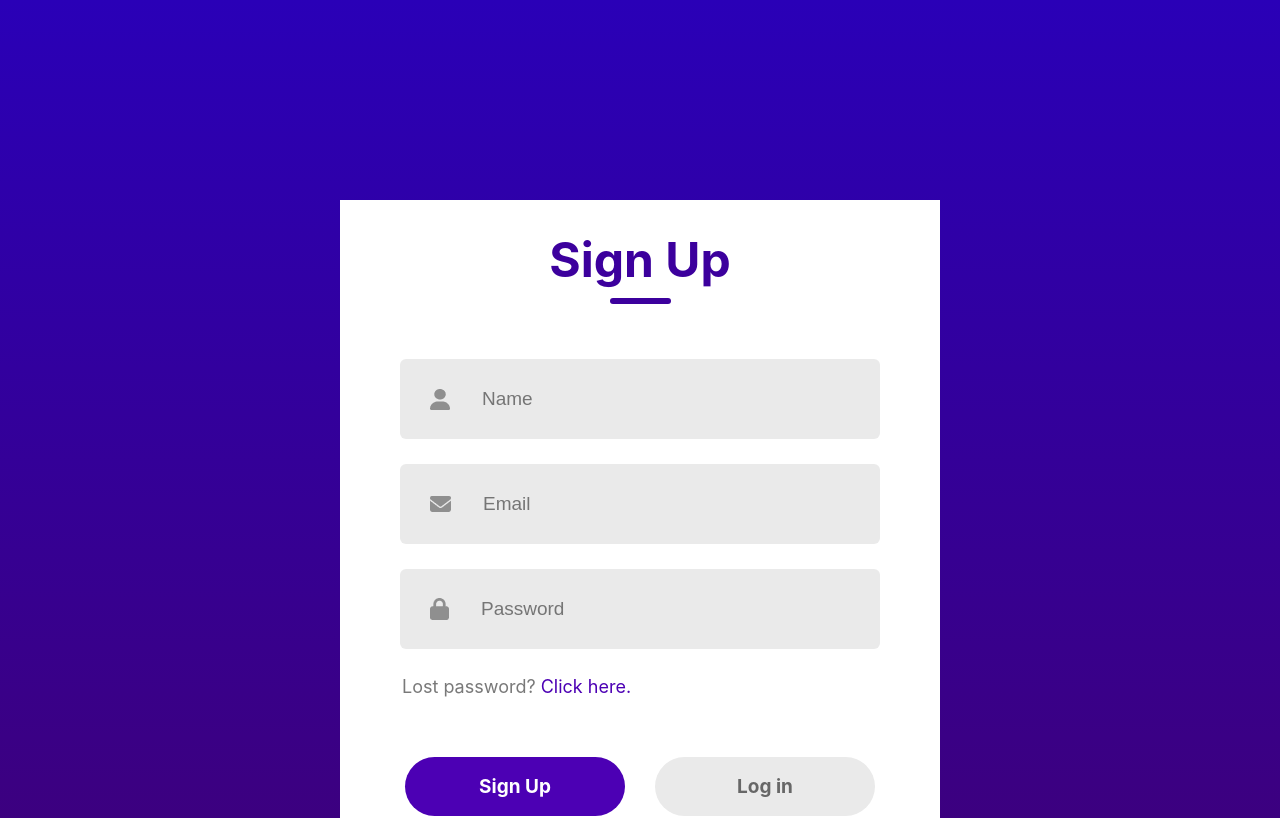
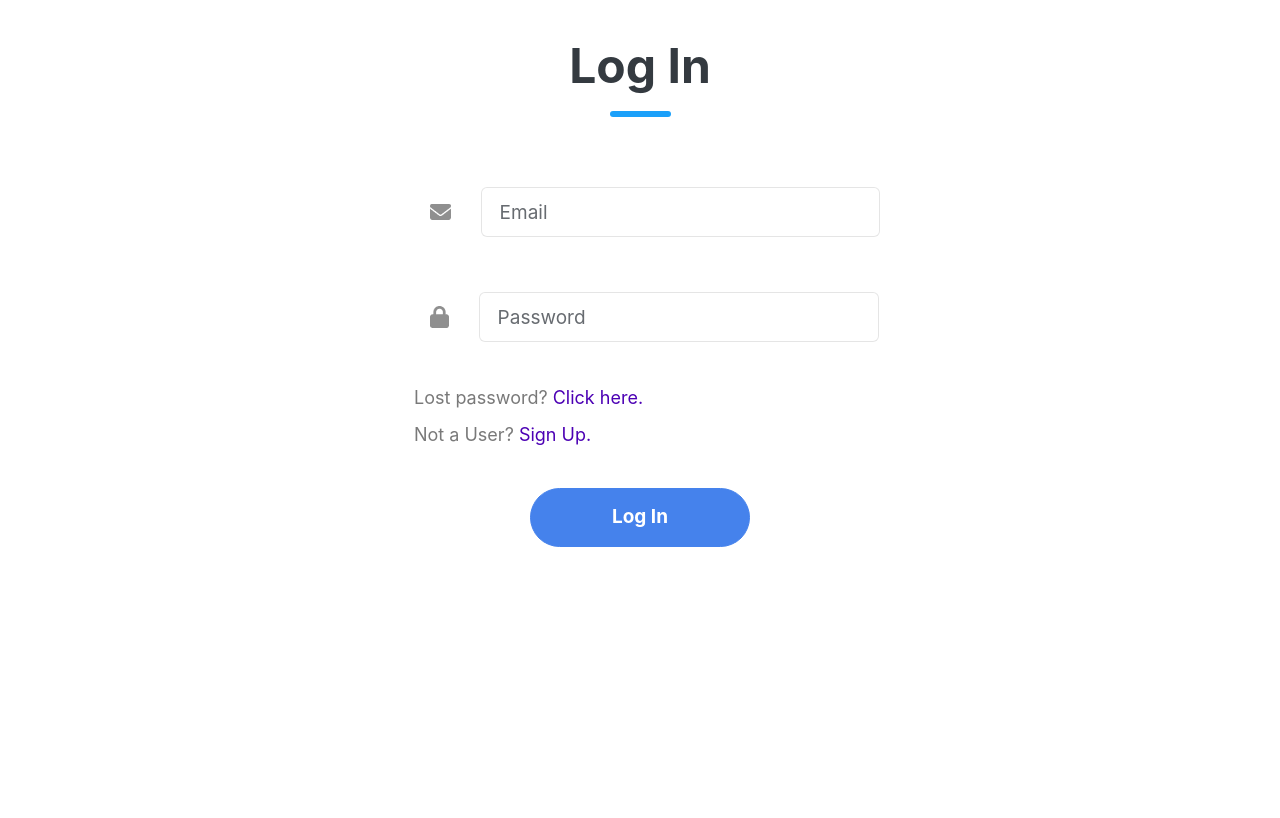
Before and after one commit to zaidsaeed/CAManager-FE, a React (Create React App) app: page / in a window 1280 px wide. Shown: the top 818 px of the page. Built offline with nearby package versions, Linux system fonts and the light colour scheme.

Commit message:
created basic html/css for log in page, need to work js logic now

```diff
--- a/package.json
+++ b/package.json
@@ -10,6 +10,7 @@
     "@types/node": "^16.18.65",
     "@types/react": "^18.2.39",
     "@types/react-dom": "^18.2.17",
+    "bootswatch": "^5.3.2",
     "react": "^18.2.0",
     "react-dom": "^18.2.0",
     "react-scripts": "5.0.1",
--- a/src/App.tsx
+++ b/src/App.tsx
@@ -1,12 +1,14 @@
+import "bootswatch/dist/litera/bootstrap.min.css";
 import React from 'react';
 import logo from './logo.svg';
 import './App.css';
 import LoginSignUp from './components/LoginSignup';
+import LogIn from './components/LogIn';
 
 function App() {
   return (
     <div>
-      <LoginSignUp/>
+      <LogIn/>
     </div>
   );
 }
--- /dev/null
+++ b/src/components/LogIn.css
@@ -0,0 +1,103 @@
+.container {
+    display: flex;
+    flex-direction: column;
+    margin: auto;
+    background: #fff;
+    padding-bottom: 30px;
+    width: 600px;
+}
+
+.header {
+    display: flex;
+    flex-direction: column;
+    align-items: center;
+    gap: 9px;
+    width: 100%;
+    margin-top: 30px;
+}
+
+.text {
+    font-size: 48px;
+    font-weight: 700;
+}
+
+.underline {
+    width: 61px;
+    height: 6px;
+    background: #1aa0fa;
+    border-radius: 9px;
+}
+
+.inputs {
+    margin-top: 55px;
+    display: flex;
+    flex-direction: column;
+    gap: 25px;
+}
+
+.input {
+    display: flex;
+    align-items: center;
+    margin: auto;
+    width: 480px;
+    height: 80px;
+    border-radius: 6px;
+}
+
+.input img {
+    margin: 0px 30px;
+}
+
+.input input {
+    height: 50px;
+    width: 400px;
+    font-size: 19px;
+}
+
+.forgot-password {
+    padding-left: 62px;
+    margin-top: 27px;
+    color: #797979;
+    font-size: 18px;
+}
+
+.forgot-password span {
+    color: #4c00b4;
+    cursor: pointer;
+}
+
+.not-a-user {
+    padding-left: 62px;
+    margin-top: 10px;
+    color: #797979;
+    font-size: 18px;
+}
+
+.not-a-user span {
+    color: #4c00b4;
+    cursor: pointer;
+}
+
+.submit-container {
+    display: flex;
+    gap: 30px;
+    margin: 40px auto;
+}
+
+.submit {
+    display: flex;
+    justify-content: center;
+    align-items: center;
+    width: 220px;
+    height: 59px;
+    color: #fff;
+    border-radius: 50px;
+    font-size: 19px;
+    font-weight: 700;
+    cursor: pointer;
+}
+
+.gray {
+    background: #EAEAEA;
+    color: #676767;
+}
--- /dev/null
+++ b/src/components/LogIn.tsx
@@ -0,0 +1,37 @@
+import React, {useState} from 'react';
+import './LogIn.css';
+
+const user_icon = require("./Assets/person.png");
+const email_icon = require("./Assets/email.png");
+const password_icon = require("./Assets/password.png");
+
+const LogIn = () => {
+
+    return (
+        <div className='container'>
+            <div className='header'>
+                <div className='text'>Log In</div>
+                <div className='underline'></div>
+            </div>
+
+            <div className="inputs">
+                <div className="input">
+                    <img src={email_icon} alt="" />
+                    <input className="form-control" type="email" placeholder='Email'/>
+                </div>
+
+                <div className="input">
+                    <img src={password_icon} alt="" />
+                    <input className="form-control" type="password" placeholder='Password'/>
+                </div>
+            </div>
+            <div className="forgot-password">Lost password? <span>Click here.</span></div>
+            <div className="not-a-user">Not a User? <span>Sign Up.</span></div>
+            <div className="submit-container">
+                <button className="submit btn btn-lg btn-primary" type="button">Log In</button>
+            </div>
+        </div>
+      );
+}
+
+export default LogIn;
--- a/src/index.css
+++ b/src/index.css
@@ -5,8 +5,6 @@ body {
     sans-serif;
   -webkit-font-smoothing: antialiased;
   -moz-osx-font-smoothing: grayscale;
-  /* height: 100vh; */
-  background: linear-gradient(#2A00B7, #42006C);
 }
 
 code {
```
Also changed, not shown: 1 other file (tests, documents, lock files or other folders).
